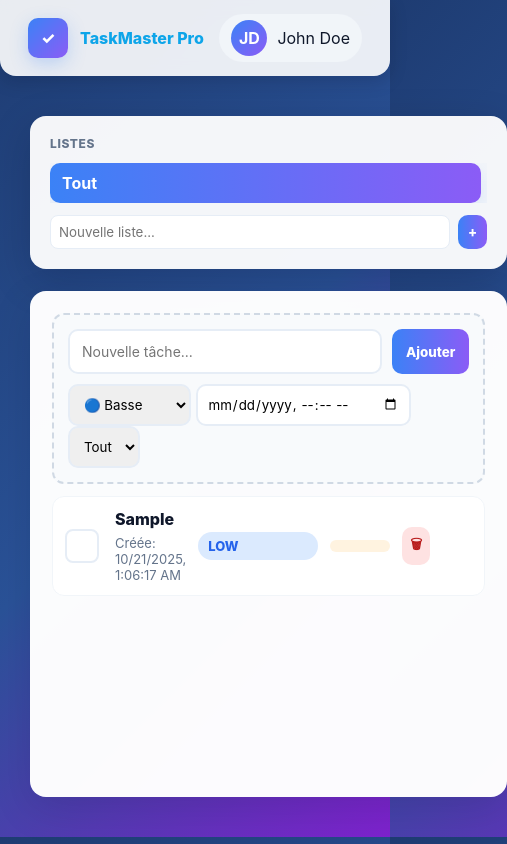
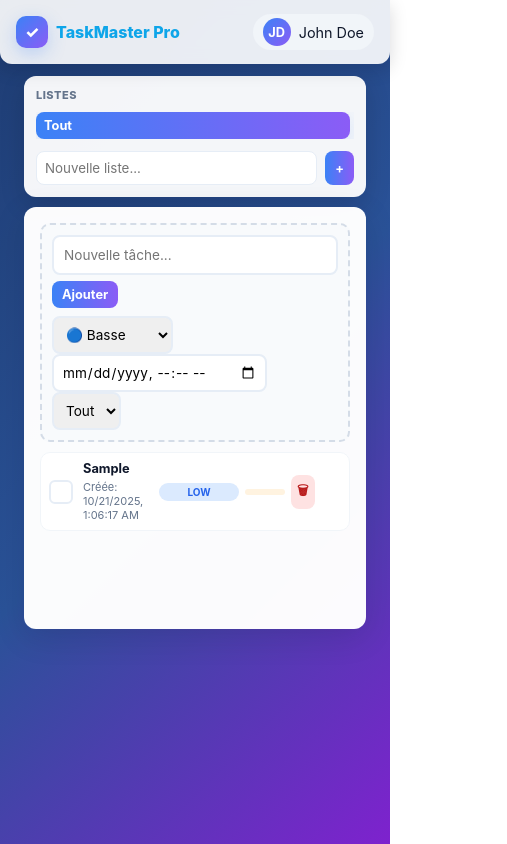
Before and after one commit to jonathanb955/ToDoList, a plain HTML site: page index.html in a window 390 px wide. Both pictures are taken after typing "Sample" into the empty fields and a click on the button "Ajouter". Shown: the whole page, 507 px wide, since content can reach past the window. Drawn offline with Linux system fonts and the light colour scheme.

Commit message:
Add files via upload

```diff
--- a/index.html
+++ b/index.html
@@ -74,6 +74,77 @@
     .toast{background:rgba(2,6,23,0.95);color:white;padding:10px 14px;border-radius:10px;box-shadow:0 8px 24px rgba(2,6,23,0.32);opacity:0;transform:translateY(10px);animation:toastIn .36s forwards}
     @keyframes toastIn{to{opacity:1;transform:none}}
   </style>
+  <style>
+    /* ==== BASE ==== */
+    *{margin:0;padding:0;box-sizing:border-box;font-family:Inter,system-ui,-apple-system,Segoe UI,Roboto,"Helvetica Neue",Arial;}
+    body{background:linear-gradient(135deg,#1e3c72 0%,#2a5298 50%,#7e22ce 100%);color:#0f172a;-webkit-font-smoothing:antialiased;min-height:100vh;}
+
+    /* ==== NAVBAR ==== */
+    .navbar{display:flex;justify-content:space-between;align-items:center;padding:14px 16px;background:rgba(255,255,255,0.9);backdrop-filter:blur(8px);position:sticky;top:0;z-index:50;border-radius:0 0 12px 12px;box-shadow:0 6px 18px rgba(2,6,23,0.15);}
+    .logo{display:flex;gap:8px;align-items:center;font-weight:800;color:#0ea5e9;font-size:1rem;}
+    .logo-icon{width:32px;height:32px;border-radius:10px;display:flex;align-items:center;justify-content:center;color:white;font-weight:800;background:linear-gradient(135deg,#3b82f6,#8b5cf6);}
+    .user-profile{display:flex;gap:8px;align-items:center;padding:4px 10px;background:#f1f5f9;border-radius:999px;font-size:0.9rem}
+    .avatar{width:28px;height:28px;border-radius:50%;display:flex;align-items:center;justify-content:center;color:white;background:linear-gradient(135deg,#3b82f6,#8b5cf6);font-weight:700;font-size:0.8rem;}
+
+    /* ==== LAYOUT ==== */
+    .container{max-width:100%;margin:0 auto;padding:12px}
+    .main-layout{display:grid;grid-template-columns:1fr 2fr;gap:12px;}
+    @media(max-width:780px){.main-layout{grid-template-columns:1fr;gap:10px;}}
+
+    /* ==== SIDEBAR ==== */
+    .sidebar{background:rgba(255,255,255,0.95);padding:16px;border-radius:12px;box-shadow:0 8px 24px rgba(2,6,23,0.15);}
+    .sidebar-title{font-size:11px;color:#64748b;font-weight:800;text-transform:uppercase;margin-bottom:10px;letter-spacing:0.5px;}
+    .category-list{display:flex;flex-direction:column;gap:6px;max-height:35vh;overflow:auto;padding-right:4px;}
+    .category-item{display:flex;align-items:center;justify-content:space-between;padding:8px 10px;border-radius:8px;color:#0f172a;font-weight:700;cursor:pointer;transition:all .15s;position:relative;font-size:0.9rem;}
+    .category-item:hover{transform:translateX(2px);background:#f1f5f9;}
+    .category-item.active{background:linear-gradient(90deg,#3b82f6,#8b5cf6);color:white;box-shadow:0 6px 20px rgba(59,130,246,0.16);}
+    .delete-list{position:absolute;right:6px;top:50%;transform:translateY(-50%);color:#ef4444;border:none;background:transparent;font-weight:700;display:none;font-size:0.8rem;}
+    .category-item:hover .delete-list{display:block;}
+
+    /* ==== MAIN ==== */
+    .main-content{background:rgba(255,255,255,0.98);padding:16px;border-radius:12px;box-shadow:0 8px 32px rgba(2,6,23,0.12);min-height:50vh;}
+    .task-input-section{background:#f8fafc;padding:10px;border-radius:10px;border:2px dashed rgba(203,213,225,0.8);display:flex;flex-direction:column;gap:8px;}
+    .task-row{display:flex;gap:6px;flex-wrap:wrap;}
+    #taskInput{flex:1;padding:10px;border-radius:8px;border:2px solid #e6edf6;font-size:0.9rem;}
+    #taskInput:focus{outline:none;box-shadow:0 4px 16px rgba(59,130,246,0.08);border-color:#3b82f6;}
+    select,input[type="datetime-local"]{padding:8px;border-radius:8px;border:2px solid #e6edf6;font-size:0.9rem;}
+    .btn{padding:8px 12px;border-radius:8px;border:none;font-weight:700;color:white;background:linear-gradient(90deg,#3b82f6,#8b5cf6);cursor:pointer;transition:0.2s;font-size:0.9rem;}
+    .btn:active{transform:scale(.97);}
+
+    /* ==== TASKS ==== */
+    .task-list{margin-top:10px;display:flex;flex-direction:column;gap:10px;}
+    .task-item{display:grid;grid-template-columns:32px 1fr 100px 50px 60px;gap:8px;align-items:center;padding:10px;border-radius:10px;background:white;border:1px solid #f1f5f9;opacity:0;transform:translateY(16px);animation:appear .35s forwards;transition:background .3s;font-size:0.85rem;}
+    @keyframes appear{to{opacity:1;transform:none;}}
+    .checkbox{width:28px;height:28px;border-radius:6px;border:2px solid #e6edf6;display:flex;align-items:center;justify-content:center;cursor:pointer;transition:all .2s ease;}
+    .checkbox.checked{background:linear-gradient(90deg,#3b82f6,#8b5cf6);border-color:transparent;color:white;transform:scale(1.05);}
+    .task-content{display:flex;flex-direction:column;gap:4px;transition:0.3s;}
+    .task-text{font-weight:700;transition:all .3s;}
+    .task-item.done .task-text{text-decoration:line-through;color:#9ca3af;opacity:0.7;}
+    .task-meta{font-size:11px;color:#64748b;display:flex;gap:6px;flex-wrap:wrap;}
+    .task-priority{padding:4px 8px;border-radius:999px;font-weight:700;font-size:11px;text-align:center;}
+    .task-priority.low{background:#dbeafe;color:#2563eb;}
+    .task-priority.med{background:#fef3c7;color:#f59e0b;}
+    .task-priority.high{background:#fee2e2;color:#dc2626;}
+    .task-due{padding:4px 8px;border-radius:999px;background:#fff3e0;color:#92400e;font-weight:700;font-size:11px;text-align:center;transition:color .3s;}
+    .task-actions{display:flex;gap:6px;align-items:center;}
+    .action-btn{padding:6px;border-radius:8px;border:none;cursor:pointer;font-weight:700;font-size:0.8rem;}
+    .delete-btn{background:#fee2e2;color:#b91c1c;}
+    .delete-btn:hover{background:#dc2626;color:white;}
+    .empty{padding:20px;text-align:center;color:#94a3b8;font-size:0.9rem;}
+
+    /* ==== RESPONSIVE TOUCH === */
+    @media(max-width:480px){
+      .task-item{grid-template-columns:28px 1fr 80px 40px 50px;gap:6px;padding:8px;font-size:0.8rem;}
+      .checkbox{width:24px;height:24px;}
+      .task-priority,.task-due{font-size:10px;padding:3px 6px;}
+      .btn{font-size:0.8rem;padding:6px 10px;}
+      #taskInput{font-size:0.85rem;}
+      select,input[type="datetime-local"]{font-size:0.85rem;}
+      .sidebar{padding:12px;}
+      .category-item{font-size:0.8rem;padding:6px 8px;}
+    }
+  </style>
+
 </head>
 <body>
 
```
